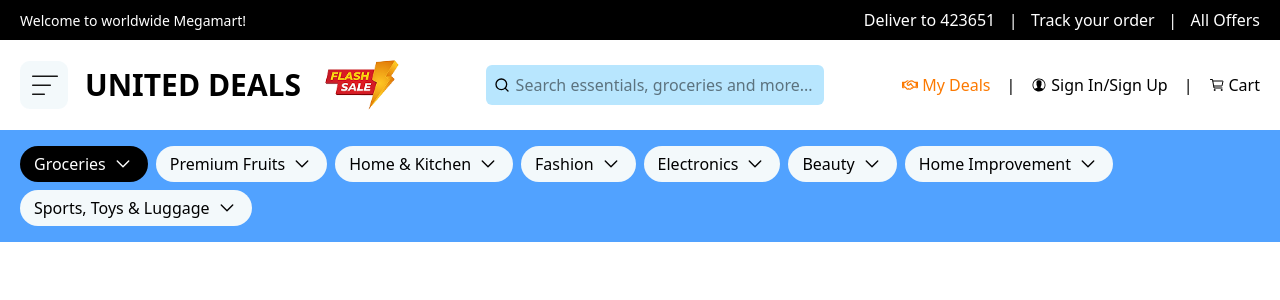
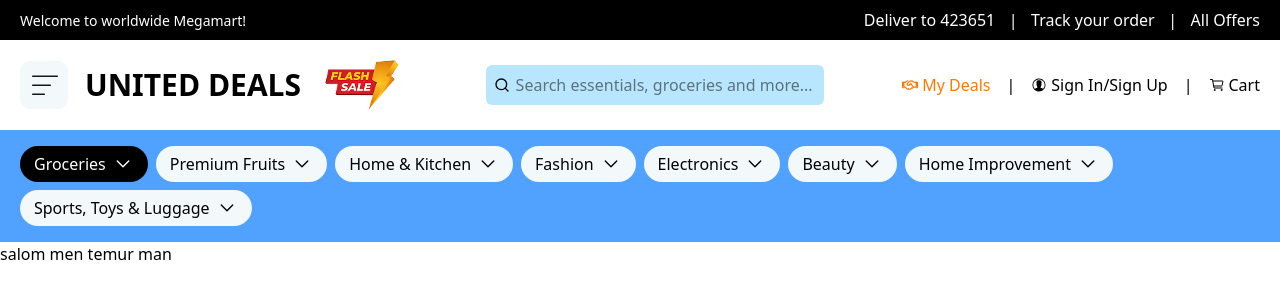
Before and after one commit to Magma008/united_deals, a React (Vite) app: page /signUp in a window 1280 px wide. Shown: the top 300 px of the page. Built offline with nearby package versions, Linux system fonts and the light colour scheme; the HTML template or start-up script is replaced by a standard one.

Commit message:
united-deal

```diff
--- a/src/components/footer/Footer.jsx
+++ b/src/components/footer/Footer.jsx
@@ -3,7 +3,7 @@ import React from 'react'
 const Footer = () => {
   return (
     <div>
-
+      <h1>salom men temur man </h1>
     </div>
   )
 }
```
